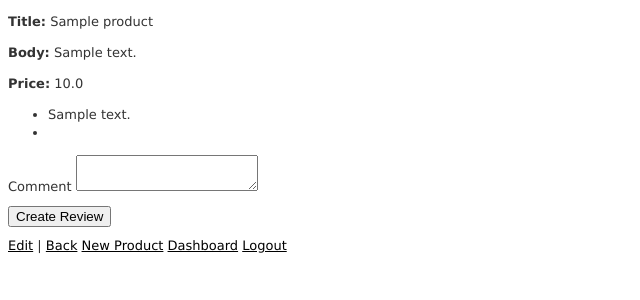
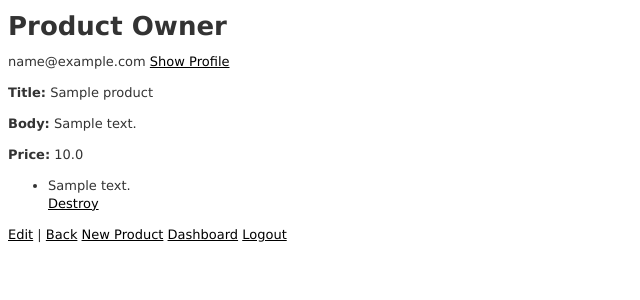
Before and after one commit to Arslan2/demo, a Rails app: page /products/1 in a window 1280 px wide. Shown: the top 300 px of the page, without its empty margins (0-640 px from the left). Run offline with Rails 7, Linux system fonts and the light colour scheme; a user stored in the database is signed in; tables that the repository leaves empty hold one stand-in row (values such as "Sample post"); style sheets or scripts are compiled from the project's sources; parts of the project's set-up code (start-up, migrations or seed data) failed here and were passed over; some libraries are stand-ins or nearby versions.

Commit message:
Review: Added restrictions on create, modify and delete

```diff
--- a/app/controllers/application_controller.rb
+++ b/app/controllers/application_controller.rb
@@ -1,3 +1,10 @@
 class ApplicationController < ActionController::Base
   protect_from_forgery
+
+  def owner? (user_id)
+    current_user.id == user_id
+  end
+
+  helper_method :owner?
+
 end
--- a/app/controllers/products_controller.rb
+++ b/app/controllers/products_controller.rb
@@ -11,8 +11,8 @@
   end
 
   def show
-    @review = @product.reviews.build
     @reviews = @product.reviews
+    @review = Review.new
     respond_with(@product)
   end
 
@@ -25,7 +25,7 @@
   end
 
   def create
-    @product = Product.new(params[:product])
+    @product = current_user.products.new(params[:product])
     @product.save
     respond_with(@product)
   end
@@ -42,6 +42,6 @@
 
   private
     def set_product
-      @product = Product.find(params[:id])
+      @product = Product.includes(:user).find(params[:id])
     end
 end
--- a/app/views/products/show.html.erb
+++ b/app/views/products/show.html.erb
@@ -1,5 +1,8 @@
 <p id="notice"><%= notice %></p>
 
+<h1>Product Owner</h1>
+<%= @product.user.email %>
+<%= link_to 'Show Profile', user_path(@product.user) %>
 <p>
   <b>Title:</b>
   <%= @product.title %>
@@ -24,10 +27,17 @@
 </ul>
 
 <ul id ="show-reviews">
-  <%= render @product.reviews %>
+  <% @reviews.each do |review| %>
+    <%= render 'reviews/review', review: review %>
+    <% if owner?(@product.user_id) %>
+      <%= link_to 'Destroy', product_review_path(@product, review), method: :delete, data: { confirm: 'Are you sure?' } %>
+    <% end %>
+  <% end %>
 </ul>
 
-<%= render 'reviews/ajax_form' %>
+<% unless owner?(@product.user_id) %>
+  <%= render 'reviews/ajax_form' %>
+<% end %>
 
 <%= link_to 'Edit', edit_product_path(@product) %> |
 <%= link_to 'Back', products_path(@product) %>
```
Also changed, not shown: app/controllers/reviews_controller.rb (+18 -6 lines).
